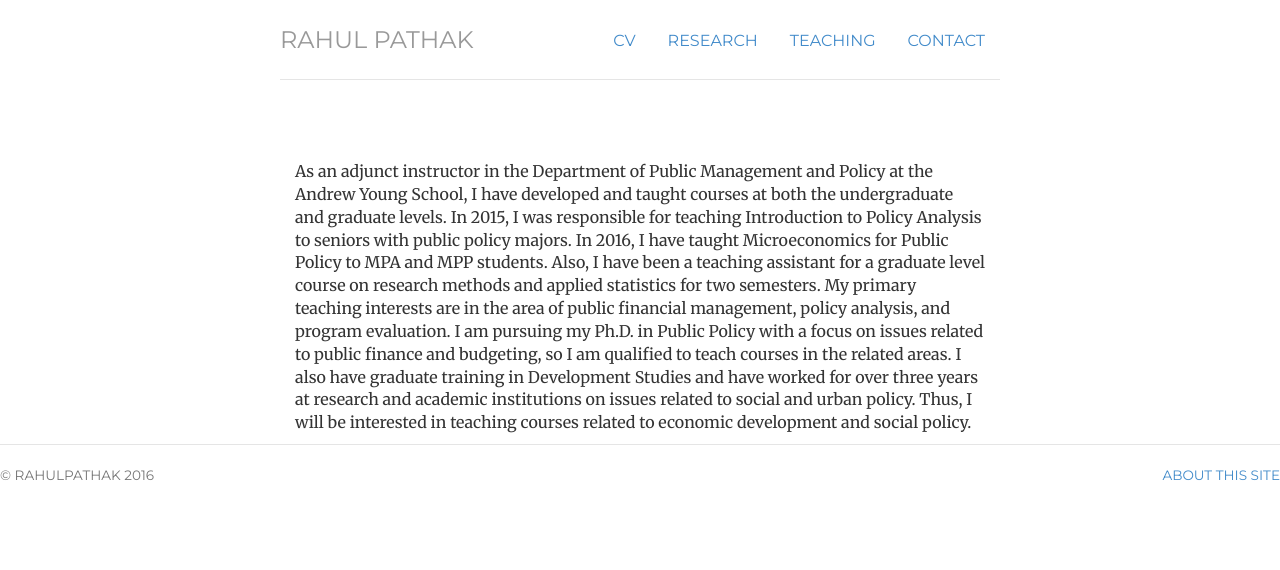
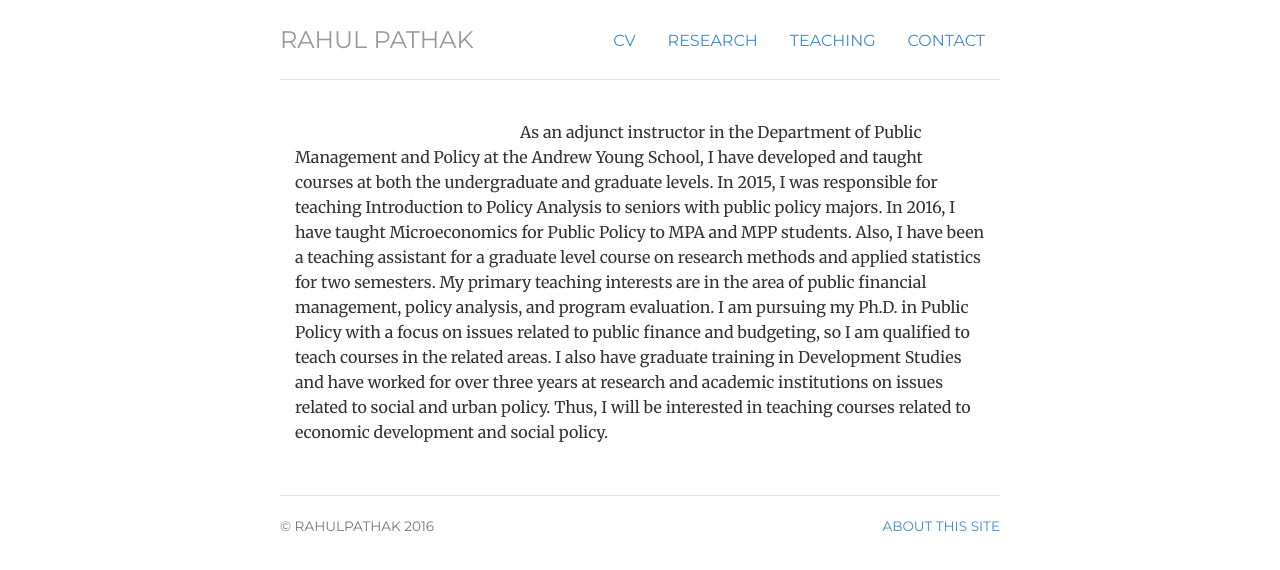
Before and after one commit to pathak-rahul/pathak-rahul.github.io, a Jekyll site: the page built from teaching/index.html, in a window 1280 px wide. Shown: the top 570 px of the page. Built offline with Jekyll 4.4.1, drawn with Linux system fonts in a browser that asks for light colours.

Commit message:
Update index.html

```diff
--- a/teaching/index.html
+++ b/teaching/index.html
@@ -4,6 +4,8 @@ title: teaching
 ---
 <!-- <div class="jumbotron"> -->
 <div class="row marketing">
+		<div class="col-sm-4">
+
 	</div>
 	<div itemscope itemtype="http://data-vocabulary.org/Person" class="col-sm-12">
 <p class-"lead"> As an adjunct instructor in the Department of Public Management and Policy at the Andrew Young School, I have developed and taught courses at both the undergraduate and graduate levels. In 2015, I was responsible for teaching Introduction to Policy Analysis to seniors with public policy majors. In 2016, I have taught Microeconomics for Public Policy to MPA and MPP students. Also, I have been a teaching assistant for a graduate level course on research methods and applied statistics for two semesters.
```
